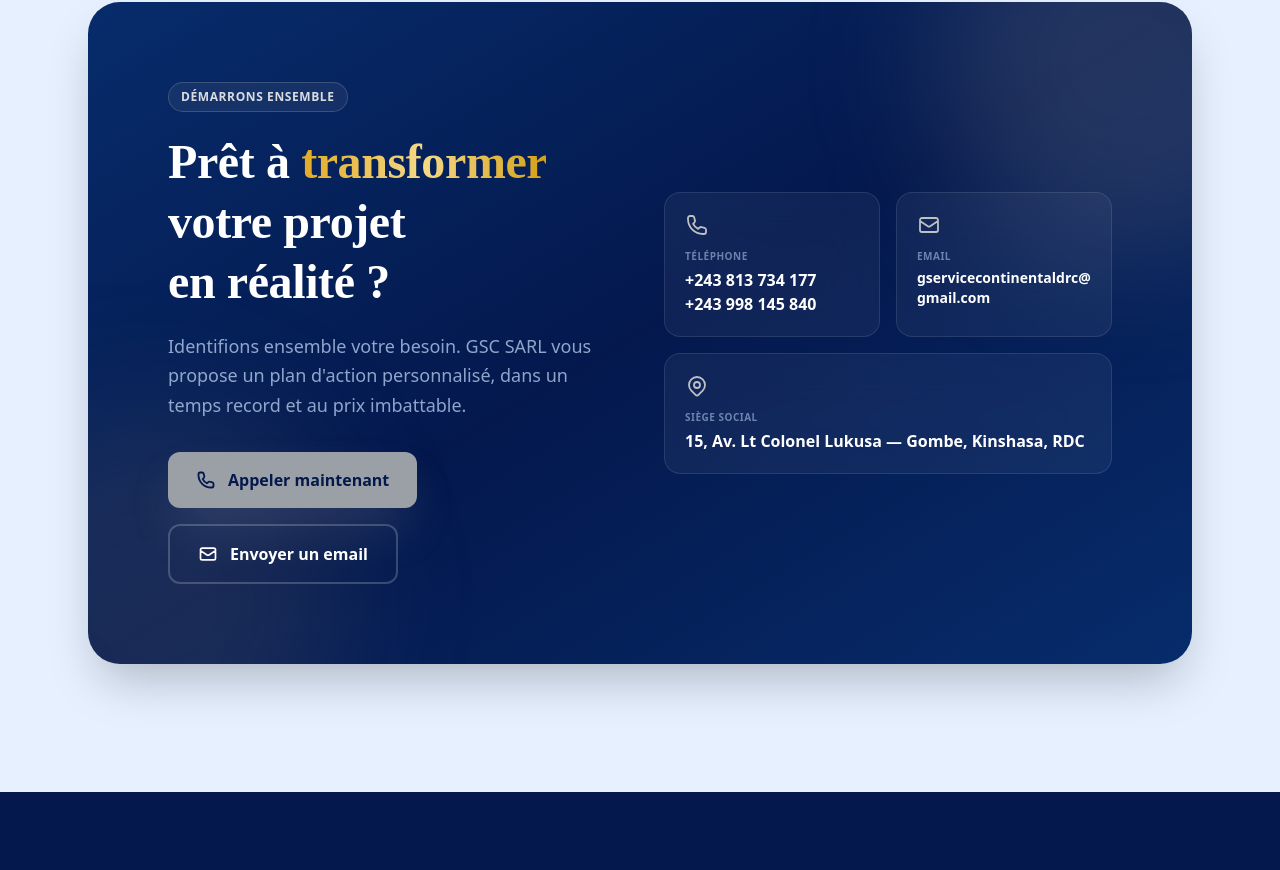
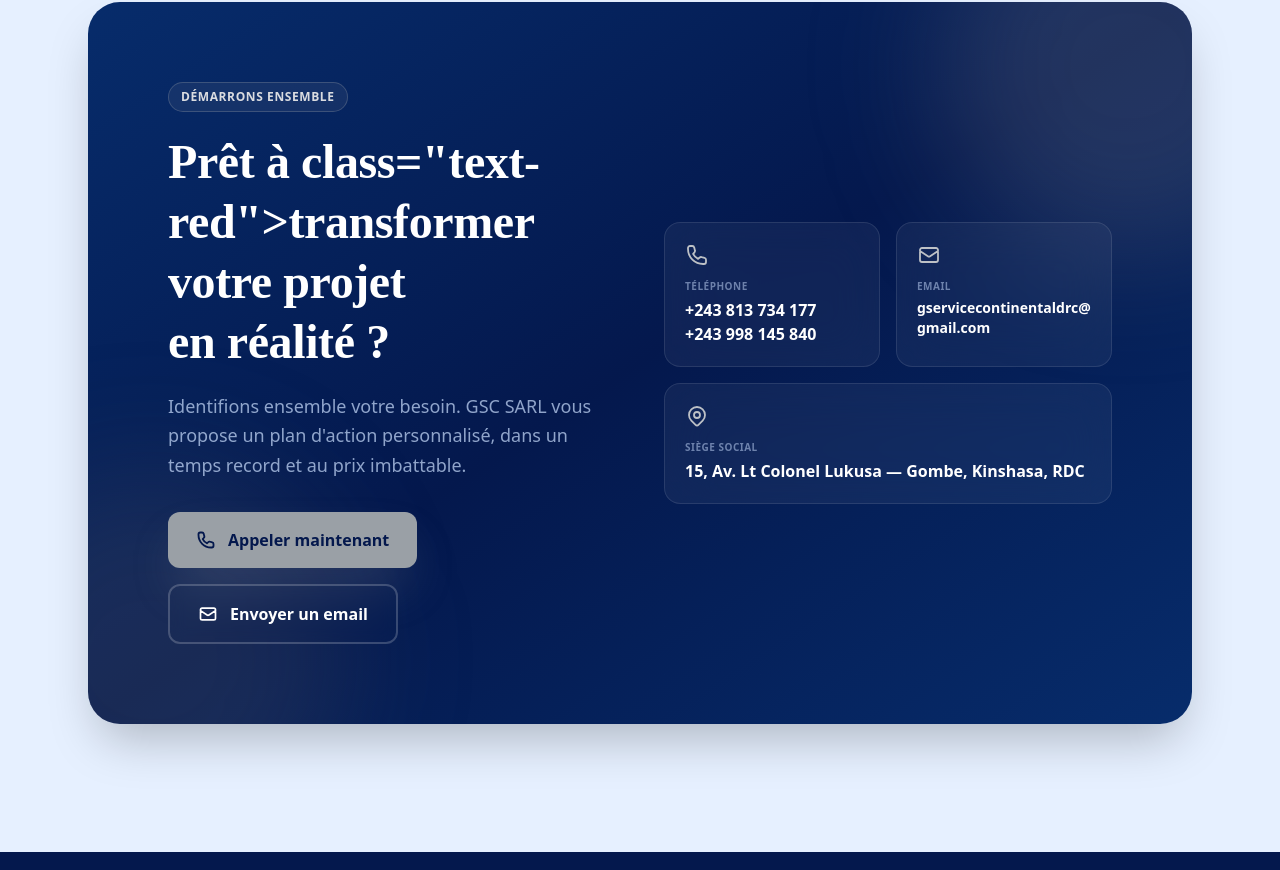
Before and after one commit to Dibakala-Muke/gsc, an Angular app: page /home in a window 1280 px wide. Shown: the part 6315-7185 px from the top of the page. Built offline with nearby package versions, Linux system fonts and the light colour scheme.

Commit message:
Correction de la balise span dans la section CTA pour le texte "transformer votre projet en réalité ?"

```diff
--- a/src/app/components/sections/cta/cta.html
+++ b/src/app/components/sections/cta/cta.html
@@ -11,7 +11,7 @@
               Démarrons ensemble
             </span>
             <h2 class="mt-5 font-display font-bold text-4xl lg:text-5xl text-white leading-tight tracking-tight text-balance">
-              Prêt à <span class="text-gradient-gold">transformer</span> votre projet en réalité ?
+              Prêt à class="text-red">transformer votre projet en réalité ?
             </h2>
             <p class="mt-5 text-ink-100/70 text-lg leading-relaxed">
               Identifions ensemble votre besoin. GSC SARL vous propose un plan d&apos;action
```
